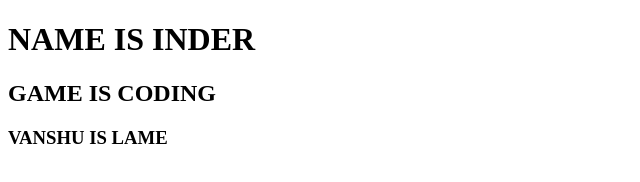
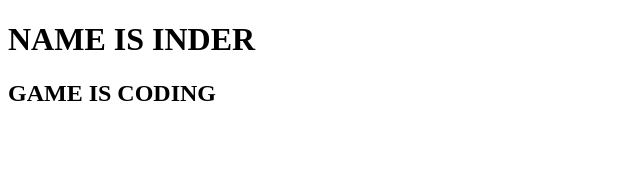
Before and after one commit to inder1307/inder1307.github.io, a plain HTML site: page index.html in a window 1280 px wide. Shown: the whole page, without its empty margins (0-640 px from the left). Drawn offline with Linux system fonts and the light colour scheme.

Commit message:
fun_finish

```diff
--- a/index.html
+++ b/index.html
@@ -8,7 +8,6 @@
 <body>
     <h1>NAME IS INDER</h1>
     <h2>GAME IS CODING</h2>
-    <h3>VANSHU IS LAME</h3>
 
 </body>
 </html>
```
